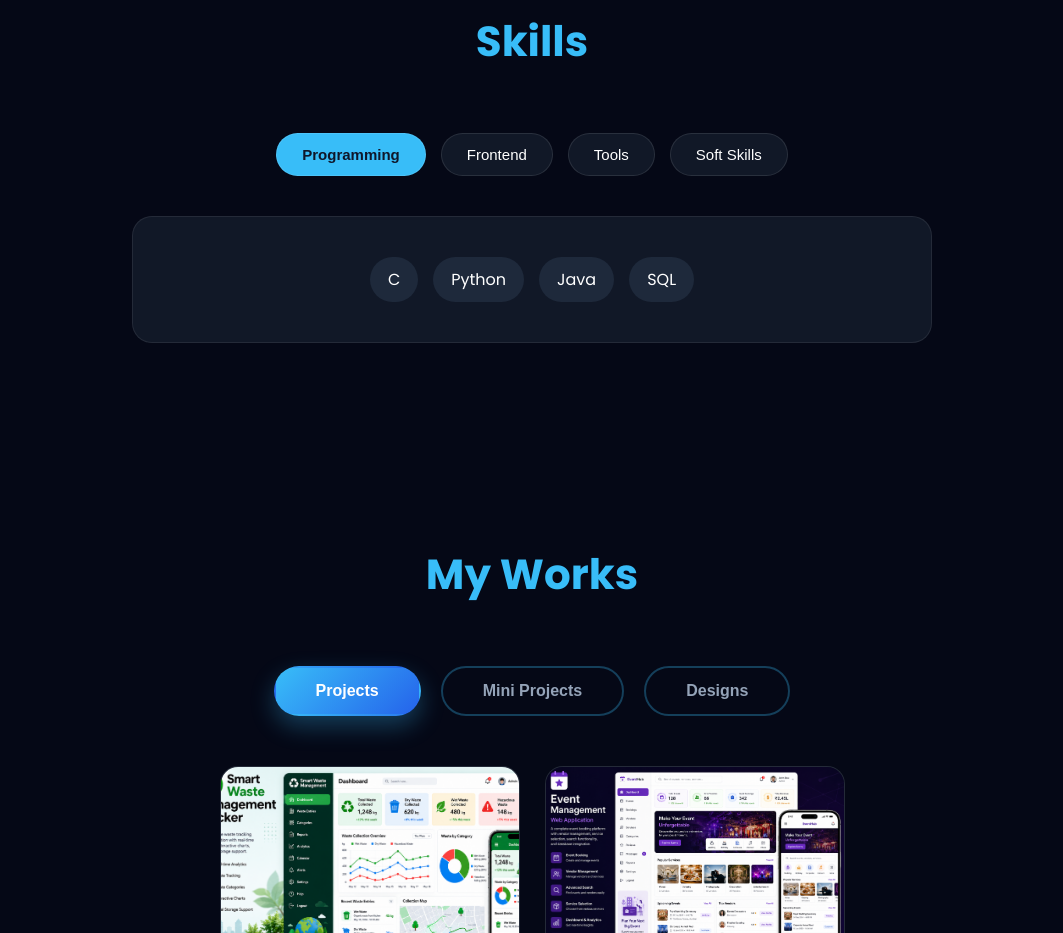
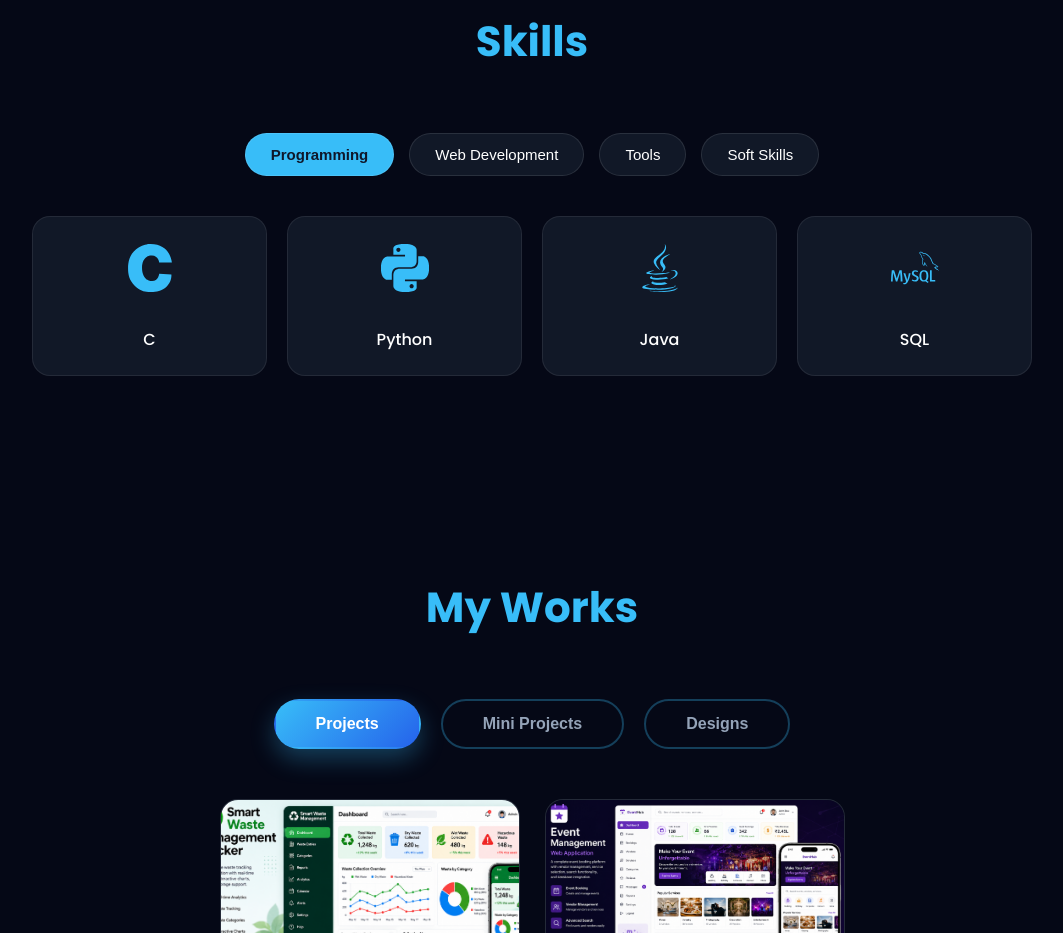
Before and after one commit to yokeshkumar-YK/portfolio-react, a React (Vite) app: page / in a window 1280 px wide. Shown: the part 1620-2553 px from the top of the page, without its empty margins (108-1171 px from the left). Built offline with nearby package versions, Linux system fonts and the light colour scheme.

Commit message:
VERSION 6 : Added Tech fest Regiter form mini Project and change skill section with logos

```diff
--- a/package.json
+++ b/package.json
@@ -13,7 +13,8 @@
     "@fortawesome/fontawesome-free": "^7.2.0",
     "@supabase/supabase-js": "^2.107.0",
     "react": "^19.2.6",
-    "react-dom": "^19.2.6"
+    "react-dom": "^19.2.6",
+    "react-icons": "^5.6.0"
   },
   "devDependencies": {
     "@eslint/js": "^10.0.1",
--- a/src/components/Projects/Projects.jsx
+++ b/src/components/Projects/Projects.jsx
@@ -216,10 +216,10 @@ const Projects = () => {
 
   const miniProjects = [
     {
-      title: "Weather App",
-      image: "/images/weather-app.png",
-      description: "Real-time weather forecasting application.",
-      demo: "https://your-demo-link.com",
+      title: "Tech Fest registration form",
+      image: "/images/Fest-register.png",
+      description: "Register form for the tech fest",
+      demo: "https://tech-fest-registration-yk.netlify.app/",
     },
     {
       title: "To-Do App",
--- a/src/components/Skills/Skills.css
+++ b/src/components/Skills/Skills.css
@@ -29,46 +29,92 @@
   font-weight: 600;
 }
 
-.skills-content {
-  max-width: 800px;
-  margin: auto;
-
-  background: #111827;
-  padding: 40px;
-  border-radius: 20px;
-
-  border: 1px solid rgba(255, 255, 255, 0.08);
+.skills-tabs {
+  display: flex;
+  justify-content: center;
+  flex-wrap: wrap;
+  gap: 15px;
+  margin: 40px 0;
 }
 
-.skill-tags {
-  display: flex;
-  flex-wrap: wrap;
-  justify-content: center;
-  gap: 15px;
-}
-
-.skill-tags span {
-  background: #1e293b;
+.tab-btn {
+  background: #111827;
   color: white;
-
-  padding: 10px 18px;
-  border-radius: 25px;
-
+  border: 1px solid rgba(255, 255, 255, 0.1);
+  padding: 12px 25px;
+  border-radius: 30px;
+  cursor: pointer;
+  font-size: 15px;
   transition: all 0.3s ease;
 }
 
-.skill-tags span:hover {
+.tab-btn:hover {
+  border-color: #38bdf8;
+}
+
+.tab-btn.active {
   background: #38bdf8;
-  transform: translateY(-3px);
+  color: #0f172a;
+  font-weight: 600;
+}
+
+.skills-content {
+  max-width: 1000px;
+  margin: auto;
+}
+
+.skills-grid {
+  display: grid;
+  grid-template-columns: repeat(auto-fit, minmax(160px, 1fr));
+  gap: 20px;
+}
+
+.skill-card {
+  background: #111827;
+  border: 1px solid rgba(255, 255, 255, 0.08);
+  border-radius: 18px;
+
+  height: 160px;
+
+  display: flex;
+  flex-direction: column;
+  justify-content: center;
+  align-items: center;
+
+  cursor: pointer;
+  transition: all 0.35s ease;
+}
+
+.skill-card:hover {
+  transform: translateY(-8px);
+  border-color: #38bdf8;
+  box-shadow: 0 10px 30px rgba(56, 189, 248, 0.2);
+}
+
+.skill-icon {
+  font-size: 3rem;
+  color: #38bdf8;
+  margin-bottom: 15px;
+}
+
+.skill-card h4 {
+  color: white;
+  font-size: 1rem;
+  font-weight: 500;
+  margin: 0;
+  text-align: center;
 }
 
 @media (max-width: 768px) {
-  .skills-content {
-    padding: 25px;
+  .skills-grid {
+    grid-template-columns: repeat(2, 1fr);
   }
 
-  .tab-btn {
-    padding: 10px 18px;
-    font-size: 14px;
+  .skill-card {
+    height: 140px;
+  }
+
+  .skill-icon {
+    font-size: 2.5rem;
   }
 }
--- a/src/components/Skills/Skills.jsx
+++ b/src/components/Skills/Skills.jsx
@@ -1,37 +1,77 @@
 import { useState } from "react";
+
+import {
+  FaHtml5,
+  FaCss3Alt,
+  FaJs,
+  FaReact,
+  FaNodeJs,
+  FaJava,
+  FaGithub,
+  FaFigma,
+  FaFileExcel,
+  FaFileWord,
+  FaFilePowerpoint,
+  FaCode,
+} from "react-icons/fa";
+
+import {
+  SiPython,
+  SiMysql,
+  SiExpress,
+  SiCanva,
+  SiPostman,
+  SiC,
+  SiNetlify,
+} from "react-icons/si";
+
+import {
+  MdGroups,
+  MdOutlineRecordVoiceOver,
+  MdPsychology,
+  MdLightbulb,
+} from "react-icons/md";
+
 import "./Skills.css";
 
 const Skills = () => {
   const [activeTab, setActiveTab] = useState("Programming");
 
   const skillsData = {
-    Programming: ["C", "Python", "Java", "SQL"],
+    Programming: [
+      { name: "C", icon: <SiC /> },
+      { name: "Python", icon: <SiPython /> },
+      { name: "Java", icon: <FaJava /> },
+      { name: "SQL", icon: <SiMysql /> },
+    ],
 
-    Frontend: [
-      "HTML",
-      "CSS",
-      "JavaScript",
-      "React",
-      "Express",
-      "Node.js",
+    "Web Development": [
+      { name: "HTML", icon: <FaHtml5 /> },
+      { name: "CSS", icon: <FaCss3Alt /> },
+      { name: "JavaScript", icon: <FaJs /> },
+      { name: "React", icon: <FaReact /> },
+      { name: "Express", icon: <SiExpress /> },
+      { name: "Node.js", icon: <FaNodeJs /> },
     ],
 
     Tools: [
-      "GitHub",
-      "Canva",
-      "Figma",
-      "Postman",
-      "Excel",
-      "Word",
-      "PowerPoint",
+      { name: "GitHub", icon: <FaGithub /> },
+      { name: "VS Code", icon: <FaCode /> },
+      { name: "Netlify", icon: <SiNetlify /> },
+      { name: "Canva", icon: <SiCanva /> },
+      { name: "Figma", icon: <FaFigma /> },
+      { name: "Postman", icon: <SiPostman /> },
+      { name: "Excel", icon: <FaFileExcel /> },
+      { name: "Word", icon: <FaFileWord /> },
+      { name: "PowerPoint", icon: <FaFilePowerpoint /> },
     ],
 
     "Soft Skills": [
-      "Teamwork",
-      "Communication",
-      "Problem Solving",
-      "Leadership",
-      "Critical Thinking",
+      { name: "Teamwork", icon: <MdGroups /> },
+      { name: "Communication", icon: <MdOutlineRecordVoiceOver /> },
+      { name: "Problem Solving", icon: <MdPsychology /> },
+      { name: "Leadership", icon: <MdLightbulb /> },
+      { name: "Critical Thinking", icon: <MdPsychology /> },
     ],
   };
 
@@ -41,14 +81,11 @@ const Skills = () => {
         <h2>Skills</h2>
       </div>
 
-      {/* Tabs */}
       <div className="skills-tabs">
         {Object.keys(skillsData).map((tab) => (
           <button
             key={tab}
-            className={`tab-btn ${
-              activeTab === tab ? "active" : ""
-            }`}
+            className={`tab-btn ${activeTab === tab ? "active" : ""}`}
             onClick={() => setActiveTab(tab)}
           >
             {tab}
@@ -56,11 +93,13 @@ const Skills = () => {
         ))}
       </div>
 
-      {/* Active Content */}
       <div className="skills-content">
-        <div className="skill-tags">
+        <div className="skills-grid">
           {skillsData[activeTab].map((skill) => (
-            <span key={skill}>{skill}</span>
+            <div className="skill-card" key={skill.name}>
+              <div className="skill-icon">{skill.icon}</div>
+              <h4>{skill.name}</h4>
+            </div>
           ))}
         </div>
       </div>
```
Also changed, not shown: public/images/Fest-register.png (added), 1 other file (tests, documents, lock files or other folders).
